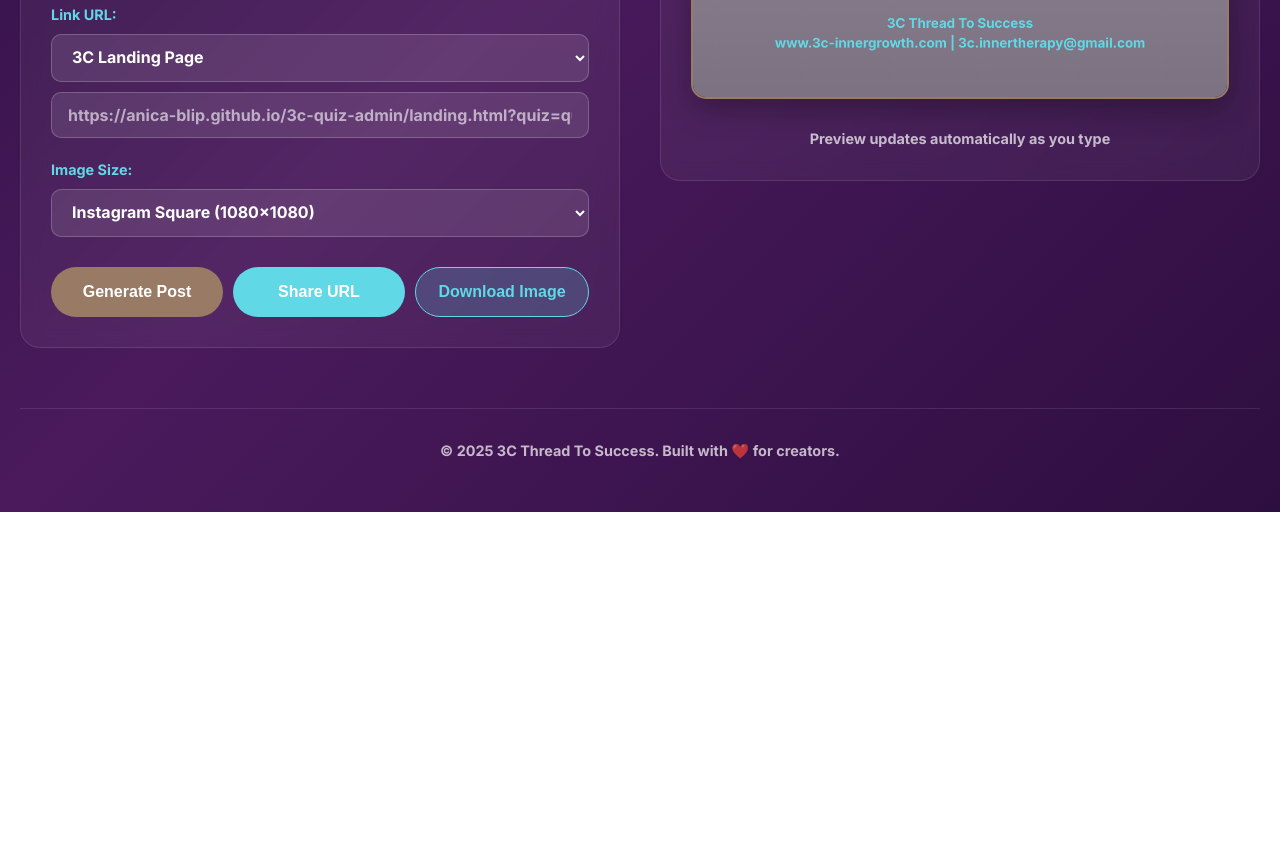
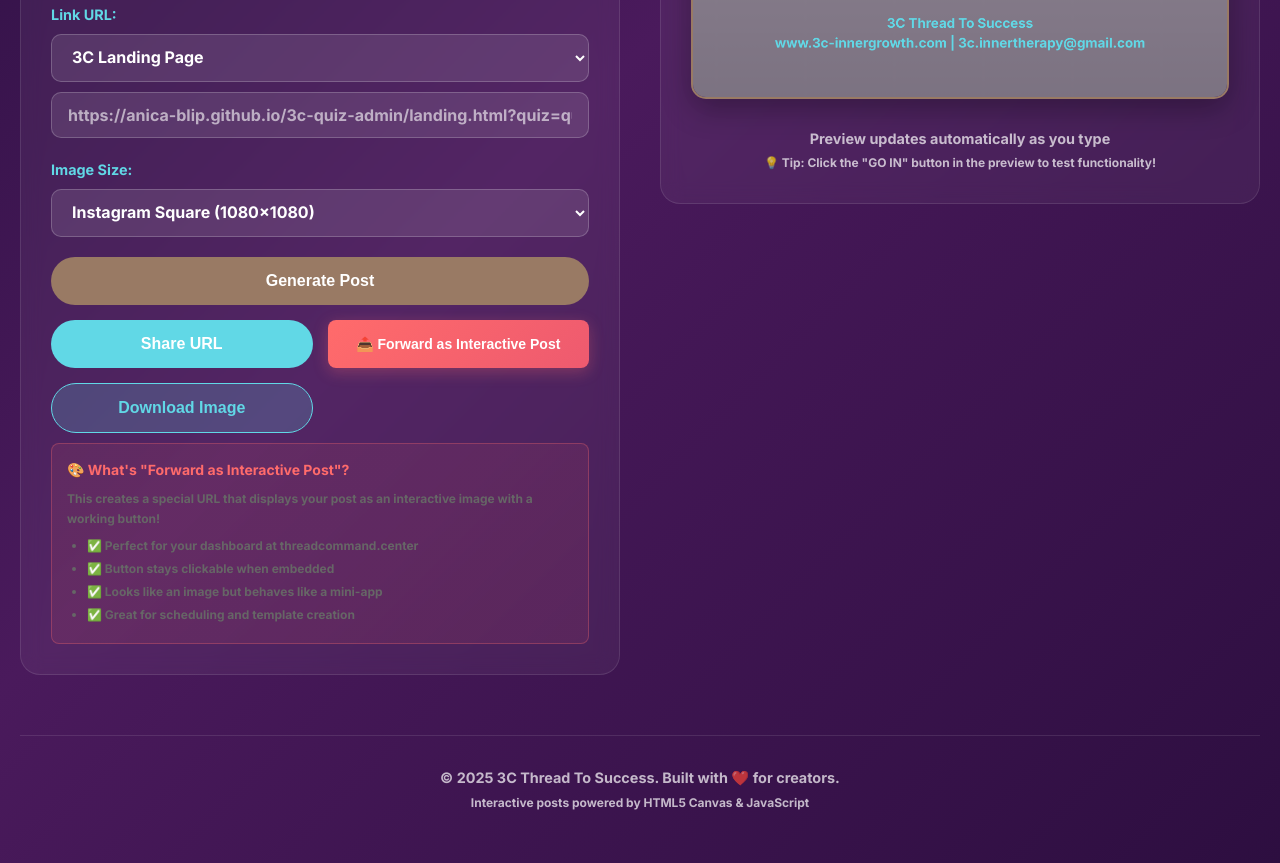
Before and after one commit to Anica-blip/3c-smpost-generator, a plain HTML site: page index.html in a window 1280 px wide. Shown: the part 763-1626 px from the top of the page. Before the commit the page ends 1275 px from the top, so only its background shows below. Drawn offline with nearby package versions, Linux system fonts and the light colour scheme.

Commit message:
Update index.html

```diff
--- a/index.html
+++ b/index.html
@@ -6,6 +6,117 @@
     <title>3C Social Media Post Generator</title>
     <link rel="stylesheet" href="style.css">
     <link href="https://fonts.googleapis.com/css2?family=Livvic:wght@700&family=Inter:wght@700&family=Arimo:wght@700&display=swap" rel="stylesheet">
+    <style>
+        /* Additional styles for the new button */
+        .btn-forward {
+            background: linear-gradient(135deg, #ff6b6b, #ee5a6f);
+            color: white;
+            border: none;
+            padding: 12px 20px;
+            border-radius: 8px;
+            cursor: pointer;
+            font-weight: bold;
+            font-size: 14px;
+            transition: all 0.3s ease;
+            box-shadow: 0 4px 15px rgba(255, 107, 107, 0.3);
+        }
+
+        .btn-forward:hover {
+            transform: translateY(-2px);
+            box-shadow: 0 6px 20px rgba(255, 107, 107, 0.4);
+        }
+
+        .btn-forward:active {
+            transform: translateY(0);
+        }
+
+        .form-actions {
+            display: grid;
+            grid-template-columns: 1fr 1fr;
+            gap: 15px;
+            margin-top: 20px;
+        }
+
+        .form-actions .btn-primary {
+            grid-column: 1 / -1;
+        }
+
+        /* Notification styles */
+        .shared-post-notification {
+            background: linear-gradient(135deg, #61d8e6, #4ecdc4);
+            color: white;
+            padding: 15px;
+            border-radius: 8px;
+            margin-bottom: 20px;
+            animation: slideInFromTop 0.5s ease-out;
+        }
+
+        .notification-content {
+            display: flex;
+            align-items: center;
+            justify-content: space-between;
+        }
+
+        .notification-icon {
+            font-size: 20px;
+            margin-right: 10px;
+        }
+
+        .notification-close {
+            background: rgba(255,255,255,0.2);
+            border: none;
+            color: white;
+            width: 25px;
+            height: 25px;
+            border-radius: 50%;
+            cursor: pointer;
+            font-size: 16px;
+            display: flex;
+            align-items: center;
+            justify-content: center;
+        }
+
+        .notification-close:hover {
+            background: rgba(255,255,255,0.3);
+        }
+
+        @keyframes slideInFromTop {
+            from {
+                opacity: 0;
+                transform: translateY(-20px);
+            }
+            to {
+                opacity: 1;
+                transform: translateY(0);
+            }
+        }
+
+        /* Interactive post info box */
+        .interactive-info {
+            background: linear-gradient(135deg, rgba(255, 107, 107, 0.1), rgba(238, 90, 111, 0.1));
+            border: 1px solid rgba(255, 107, 107, 0.3);
+            border-radius: 8px;
+            padding: 15px;
+            margin-top: 10px;
+            font-size: 12px;
+            color: #666;
+        }
+
+        .interactive-info h4 {
+            margin: 0 0 8px 0;
+            color: #ff6b6b;
+            font-size: 14px;
+        }
+
+        .interactive-info ul {
+            margin: 8px 0 0 20px;
+            padding: 0;
+        }
+
+        .interactive-info li {
+            margin: 4px 0;
+        }
+    </style>
 </head>
 <body>
     <div class="container">
@@ -73,7 +184,19 @@
                 <div class="form-actions">
                     <button type="button" id="generatePost" class="btn-primary">Generate Post</button>
                     <button type="button" id="sharePost" class="btn-secondary">Share URL</button>
+                    <button type="button" id="forwardPost" class="btn-forward">📤 Forward as Interactive Post</button>
                     <button type="button" id="downloadPost" class="btn-secondary" disabled>Download Image</button>
+                </div>
+
+                <div class="interactive-info">
+                    <h4>🎨 What's "Forward as Interactive Post"?</h4>
+                    <p>This creates a special URL that displays your post as an interactive image with a working button!</p>
+                    <ul>
+                        <li>✅ Perfect for your dashboard at <strong>threadcommand.center</strong></li>
+                        <li>✅ Button stays clickable when embedded</li>
+                        <li>✅ Looks like an image but behaves like a mini-app</li>
+                        <li>✅ Great for scheduling and template creation</li>
+                    </ul>
                 </div>
             </div>
 
@@ -85,6 +208,7 @@
                 </div>
                 <div class="preview-info">
                     <p>Preview updates automatically as you type</p>
+                    <p><small>💡 <strong>Tip:</strong> Click the "GO IN" button in the preview to test functionality!</small></p>
                 </div>
             </div>
         </div>
@@ -92,6 +216,7 @@
         <!-- Footer -->
         <footer class="footer">
             <p>&copy; 2025 3C Thread To Success. Built with ❤️ for creators.</p>
+            <p><small>Interactive posts powered by HTML5 Canvas & JavaScript</small></p>
         </footer>
     </div>
 
```
